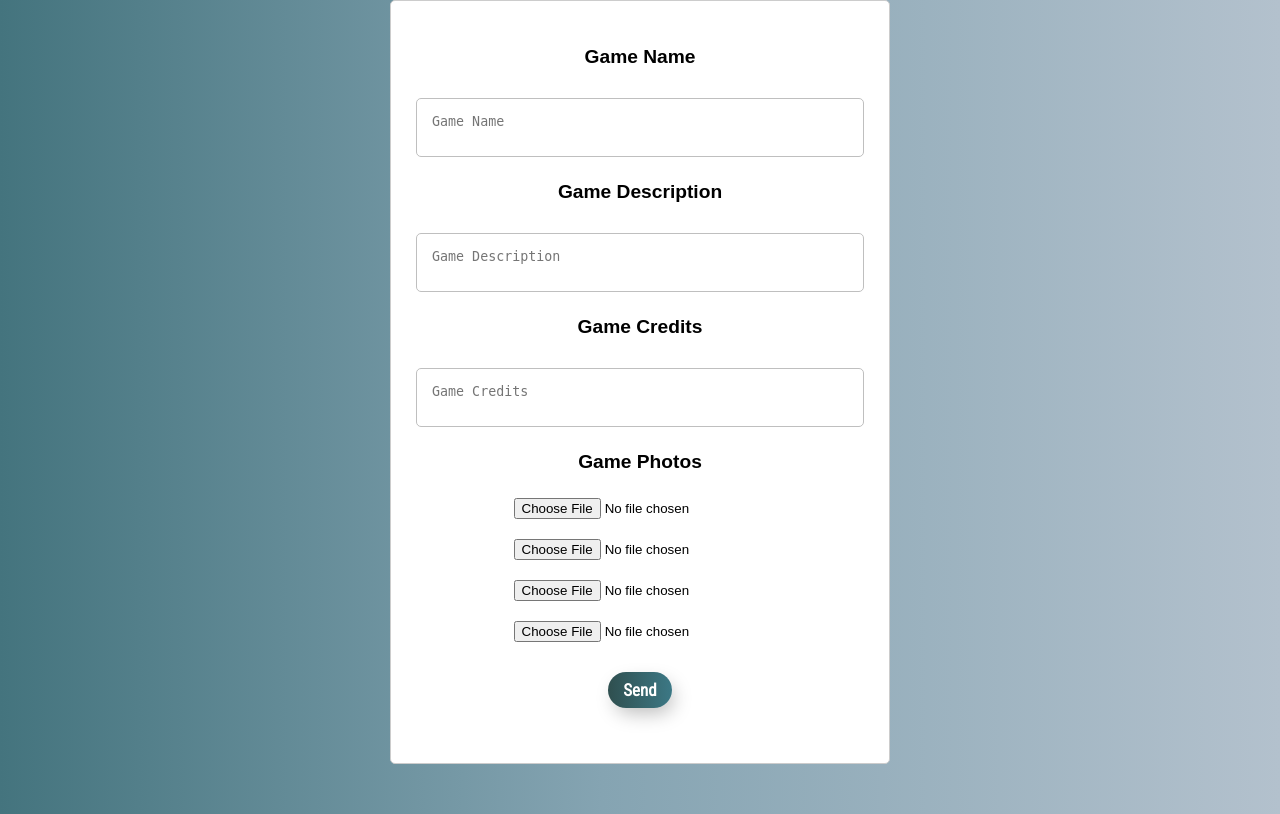
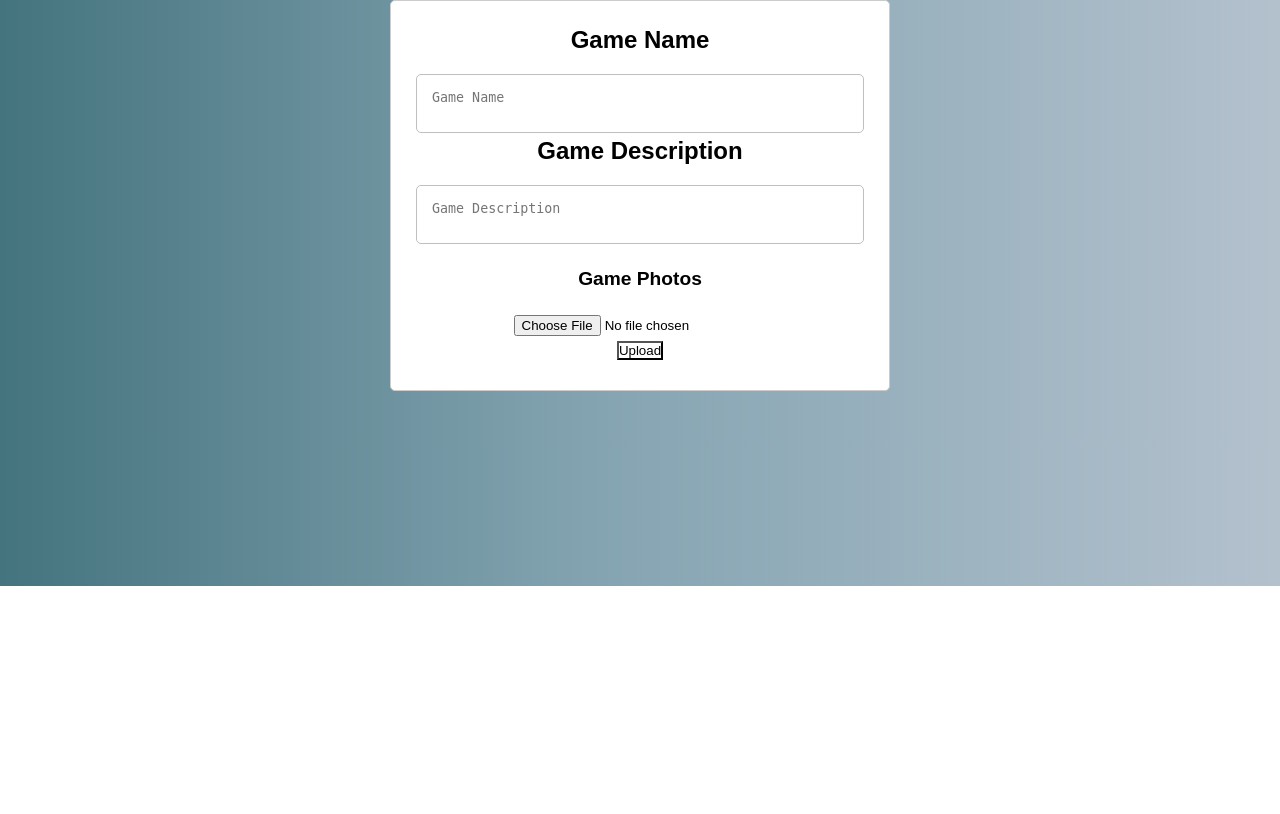
Before and after one commit to umuterguler/GameHarbor, a PHP site: page /UploadGames/uploadPage.php in a window 1280 px wide. Shown: the part 214-1028 px from the top of the page. After the commit the page ends 800 px from the top, so only its background shows below. Run offline with PHP 8.4, Linux system fonts and the light colour scheme; the visitor is signed in with stand-in values (Sample User, id 1); tables that the repository leaves empty or names only in its code hold one stand-in row (values such as "Sample post").

Commit message:
database_modifications_img_upload_on_progress_mg-09

```diff
--- a/GamePages/actionGames.html
+++ b/GamePages/actionGames.html
@@ -26,7 +26,7 @@
     <section class="game_Item">
         <article class="article-wrapper">
             <div class="rounded-lg container-project">
-                <a href="gamePage.html"><img class="item_Img" src="/imgs/action.png" alt=""></a>
+                <a href="gamePage.php"><img class="item_Img" src="/imgs/action.png" alt=""></a>
               </div>
               <div class="project-info">
                 <div class="flex-pr">
--- a/ProfilePage/database.php
+++ b/ProfilePage/database.php
@@ -1,7 +1,7 @@
 <?php
 
 $host = "localhost";
-$dbname = "login_db";
+$dbname = "upload_db";
 $username = "root";
 $password = "";
 
--- a/ProfilePage/showProfilePage.php
+++ b/ProfilePage/showProfilePage.php
@@ -48,7 +48,7 @@ else
 
     <div class="container">
         <div class="profile-header">
-          <img src="/imgs/account.png" alt="Profil Fotoğrafi" class="profile-picture">
+          <img src="/imgs/account.png" alt="Profil Fotografi" class="profile-picture">
           <h2 class="profile-name"><?= htmlspecialchars($user["name"]) ?></h2>
           <p class="profile-username">@<?= htmlspecialchars($user["username"]) ?></p>
           <p class="profile-email"><?= htmlspecialchars($user["email"]) ?></p>
--- a/UploadGames/uploadPage.php
+++ b/UploadGames/uploadPage.php
@@ -18,6 +18,8 @@ else
 {
     header("Location: /ProfilePage/loginPage.php");
 }
+
+
 
 ?>
 
@@ -46,21 +48,37 @@ else
         </nav>
     </header>
     <section class="game_Info">
-        <form>
-            <h3>Game Name</h3>
-            <textarea class="game_Name" type="text" placeholder="Game Name" required></textarea> <br>
+        <?php if(isset($_GET['error'])): ?>
+            <p> <?php echo $_GET['error']; ?> </p>
+        <?php endif ?>
+
+        <form action="upload.php" method="post" enctype="multipart/form-data">
+
+            <!-- <h3>Game Name</h3>
+            <input class="game_Name" type="text" placeholder="Game Name" required> <br>
+
             <h3>Game Description</h3>
-            <textarea class="game_Description" type="text" placeholder="Game Description" required></textarea> <br>
+            <input class="game_Description" type="text" placeholder="Game Description" required> <br>
+
             <h3>Game Credits</h3>
-            <textarea class="game_Credits" type="text" placeholder="Game Credits"></textarea required> <br>
+            <input class="game_Credits" type="text" placeholder="Game Credits" required> <br> -->
+            <!-- id="image_Input" accept="image/jpg, image/png" required -->
+
+            <h1>Game Name</h1>
+            <textarea class="game_Name" placeholder="Game Name" name="name"></textarea>
+
+            <h2>Game Description</h2>
+            <textarea class="game_Credits" type="text" placeholder="Game Description" name="message"></textarea>
+
             <h3>Game Photos</h3>
-            <input class="game_Photo" type="file" id="image_Input" accept="image/jpg, image/png" required> <br>
-            <input class="game_Photo" type="file" id="image_Input" accept="image/jpg, image/png" required> <br>
-            <input class="game_Photo" type="file" id="image_Input" accept="image/jpg, image/png"> <br>
-            <input class="game_Photo" type="file" id="image_Input" accept="image/jpg, image/png"> <br>
-            <div id="send_Button">
+            <input class="game_Photo" type="file" name="gameImage" > <br>
+
+
+            <input type="submit" name="submit" value="Upload">
+
+            <!-- <div id="send_Button">
                 <button>Send</button>
-            </div>
+            </div> -->
         </form>
     </section>
 </body>
```
Also changed, not shown: GamePages/gamePage.php (renamed from GamePages/gamePage.html, +35 -12 lines), UploadGames/upload.php (added, +51 -0 lines), UploadGames/uploadDB.php (added, +14 -0 lines), UploadGames/uploads/IMG-6477b43d17e531.83334856.jpg (added), UploadGames/uploads/IMG-6477b4a1c5f393.13855186.jpg (added), UploadGames/uploads/IMG-6477b4c2d9d717.95537583.jpg (added), UploadGames/uploads/IMG-6477b503c75f48.57833291.jpg (added), UploadGames/uploads/IMG-6477b5f8104957.40076313.jpg (added), UploadGames/uploads/IMG-6477b9e0d64303.87948512.jpg (added), UploadGames/uploads/IMG-6477ba5cc23469.90128361.jpg (added), UploadGames/uploads/IMG-6477ba8262adf5.12636670.jpg (added), UploadGames/uploads/IMG-6477bcff17e6b1.72175525.jpg (added), UploadGames/uploads/IMG-6477bf364269a9.78400097.jpg (added), UploadGames/uploads/IMG-6477c2126a18f4.04678335.jpg (added).
